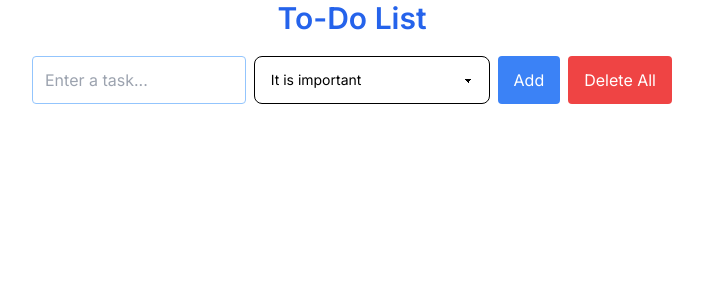
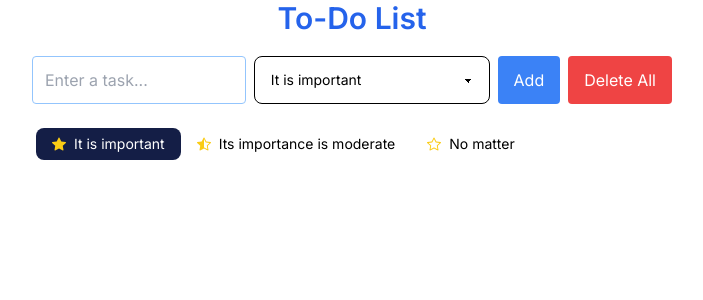
Before and after one commit to Amirmohamadhejazi/Super-Application, a Next.js app: page / in a window 1280 px wide. Shown: the top 300 px of the page, without its empty margins (288-991 px from the left). Built offline with nearby package versions, Linux system fonts and the light colour scheme.

Commit message:
fix style todoapp

```diff
--- a/src/app/components/TodoApp/TodoApp.tsx
+++ b/src/app/components/TodoApp/TodoApp.tsx
@@ -2,22 +2,16 @@
 import React, { useState } from 'react';
 import { toast } from 'react-toastify';
 
-import { AnimatePresence, motion } from 'framer-motion';
-import { BsFillTrash3Fill } from 'react-icons/bs';
-import { AiOutlineStar } from 'react-icons/ai';
+import { motion } from 'framer-motion';
+import { BsFillTrash3Fill, BsStarFill, BsStarHalf, BsStar } from 'react-icons/bs';
 
-interface ITodo {
-    nameTodo: string;
-    createTime: string;
-    important: string;
-    id: number;
-}
+import { TTodo, tabData } from './resources';
 
 const TodoApp = () => {
-    const [todo, setTodo] = useState<ITodo[]>([]);
+    const [todo, setTodo] = useState<TTodo[]>([]);
     const [task, setTask] = useState('');
-    const [selectImportant, setSelectImportant] = useState<string>('1');
-    console.log(todo);
+    const [tab, setTab] = useState(1);
+    const [selectImportant, setSelectImportant] = useState<number>(1);
 
     const addTodo = (data: any) => {
         data.preventDefault();
@@ -26,10 +20,10 @@ const TodoApp = () => {
             const dateCreate = `${currentDate.getMonth() + 1}/${currentDate.getDate()}/${currentDate.getFullYear()}
         -${currentDate.getHours()}:${currentDate.getMinutes()}:${currentDate.getSeconds()}`;
 
-            const newData: ITodo = {
+            const newData: TTodo = {
                 nameTodo: task,
                 createTime: dateCreate,
-                important: selectImportant ? selectImportant : '1',
+                important: selectImportant ? selectImportant : 1,
                 id: new Date().getTime()
             };
             setTask('');
@@ -54,21 +48,22 @@ const TodoApp = () => {
     };
 
     return (
-        <div className="h-screen w-1/2 flex flex-col items-center ">
+        <div className="h-screen w-1/2 flex flex-col ">
             <h1 className="text-3xl font-semibold text-center mb-5 text-blue-600">To-Do List</h1>
 
             <form className="flex space-x-2 whitespace-nowrap" onSubmit={(event) => addTodo(event)}>
                 <input
                     type="text"
                     placeholder="Enter a task..."
-                    className="border border-blue-300 rounded text-black w-full px-3 py-2"
+                    className="border border-blue-300 focus:ring-0 focus:outline-none rounded text-black w-full px-3 py-2"
                     value={task}
                     onChange={(event) => setTask(event.target.value)}
                 />
+
                 <select
-                    className="select select-bordered w-full max-w-xs"
+                    className="select select-bordered focus:ring-0 focus:outline-none w-full max-w-xs"
                     defaultValue={selectImportant}
-                    onChange={(e) => setSelectImportant(e.target.value)}
+                    onChange={(e) => setSelectImportant(+e.target.value)}
                 >
                     <option disabled selected>
                         How important is it?
@@ -80,7 +75,7 @@ const TodoApp = () => {
                 <motion.button
                     whileHover={{ scale: 1.05 }}
                     whileTap={{ scale: 0.9 }}
-                    className="bg-blue-500 text-white px-4 py-2 rounded hover:bg-blue-600 transition-all duration-200"
+                    className="bg-blue-500 text-white px-4 focus:ring-0 focus:outline-none py-2 rounded hover:bg-blue-600 transition-all duration-200"
                     type="submit"
                 >
                     Add
@@ -88,7 +83,7 @@ const TodoApp = () => {
                 <motion.button
                     whileHover={{ scale: 1.05 }}
                     whileTap={{ scale: 0.9 }}
-                    className="bg-red-500 text-white px-4 py-2 rounded hover:bg-red-600 transition-all duration-200"
+                    className="bg-red-500 text-white px-4 focus:ring-0 focus:outline-none py-2 rounded hover:bg-red-600 transition-all duration-200"
                     onClick={removeAllTodo}
                     type="button"
                 >
@@ -96,13 +91,32 @@ const TodoApp = () => {
                 </motion.button>
             </form>
             <div className="mt-5 flex flex-grow  flex-col gap-y-4  overflow-y-auto text-white">
-                <AnimatePresence>
-                    {todo.map((todoItems) => (
-                        <motion.div
-                            layout
-                            animate={{ scale: 1, opacity: 1 }}
-                            exit={{ scale: 0.8, opacity: 0 }}
-                            transition={{ type: 'spring' }}
+                <div className="tabs tabs-boxed">
+                    {tabData.map((items) => (
+                        <div
+                            className={`flex items-center gap-x-2 tab  ${
+                                items.id === tab ? 'text-white bg-[#141E46]' : 'text-black'
+                            } `}
+                            key={items.id}
+                            onClick={() => setTab(items.id)}
+                        >
+                            <div className="text-yellow-400">
+                                {items.id === 1 ? (
+                                    <BsStarFill />
+                                ) : items.id === 2 ? (
+                                    <BsStarHalf />
+                                ) : (
+                                    items.id === 3 && <BsStar />
+                                )}
+                            </div>
+                            {items.tabName}
+                        </div>
+                    ))}
+                </div>
+                {todo
+                    .filter((items) => items.important === tab )
+                    .map((todoItems) => (
+                        <div
                             key={todoItems.id}
                             className={`grid grid-cols-3  items-center px-3 py-3 bg-[#3C486B] rounded-md gap-x-10 `}
                         >
@@ -110,15 +124,15 @@ const TodoApp = () => {
                                 className="flex items-center gap-x-1 text-lg text-ellipsis overflow-hidden"
                                 title={todoItems.nameTodo}
                             >
-                                <AiOutlineStar
-                                    className={`text-lg  ${
-                                        todoItems.important === '1'
-                                            ? 'text-yellow-400'
-                                            : todoItems.important === '2'
-                                            ? 'text-yellow-600'
-                                            : todoItems.important === '3' && 'text-yellow-800'
-                                    }`}
-                                />
+                                <div className="text-lg text-yellow-400 ">
+                                    {todoItems.important === 1 ? (
+                                        <BsStarFill />
+                                    ) : todoItems.important === 2 ? (
+                                        <BsStarHalf />
+                                    ) : (
+                                        todoItems.important === 3 && <BsStar />
+                                    )}
+                                </div>
                                 <span>{todoItems.nameTodo}</span>
                             </div>
                             <span
@@ -135,9 +149,8 @@ const TodoApp = () => {
                                     <BsFillTrash3Fill className="text-xl" />
                                 </button>
                             </div>
-                        </motion.div>
+                        </div>
                     ))}
-                </AnimatePresence>
             </div>
         </div>
     );
--- /dev/null
+++ b/src/app/components/TodoApp/resources/data.ts
@@ -0,0 +1,17 @@
+import { TTabData } from '.';
+const tabData: TTabData[] = [
+    {
+        tabName: 'It is important',
+        id: 1
+    },
+    {
+        tabName: 'Its importance is moderate',
+        id: 2
+    },
+    {
+        tabName: 'No matter',
+        id: 3
+    }
+];
+
+export { tabData };
--- /dev/null
+++ b/src/app/components/TodoApp/resources/index.ts
@@ -0,0 +1,5 @@
+import { TTodo, TTabData } from './type';
+import { tabData } from './data';
+
+export type { TTabData, TTodo };
+export { tabData };
--- /dev/null
+++ b/src/app/components/TodoApp/resources/type.ts
@@ -0,0 +1,10 @@
+export type TTodo = {
+    nameTodo: string;
+    createTime: string;
+    important: number;
+    id: number;
+};
+export type TTabData = {
+    tabName: string;
+    id: number;
+};
--- a/src/app/itemsShop/ItemsComponent/ItemsComponent.tsx
+++ b/src/app/itemsShop/ItemsComponent/ItemsComponent.tsx
@@ -10,7 +10,6 @@ interface Props {
 }
 const ItemsComponent = ({ sortOrder, data }: Props) => {
     const dataItems = data;
-    console.log(dataItems);
 
     const SortedItems = sort(dataItems).asc(
         sortOrder === 'name'
--- a/src/app/itemsShop/page.tsx
+++ b/src/app/itemsShop/page.tsx
@@ -15,10 +15,8 @@ const itemsShop = async ({ searchParams: { sortOrder } }: Props) => {
     const dataItems: { data: IItemShop[] } = await res.json();
     const renderItemsComponent = () => {
         if (res.status === 200) {
-            console.log('aa');
             return <ItemsComponent sortOrder={sortOrder} data={dataItems.data} />;
         } else {
-            console.log('bb');
             return <p>loading</p>;
         }
     };
```
Also changed, not shown: src/app/components/WebSocket/WebSocket.tsx (+0 -8 lines), src/app/data/data.tsx (+0 -38 lines).
